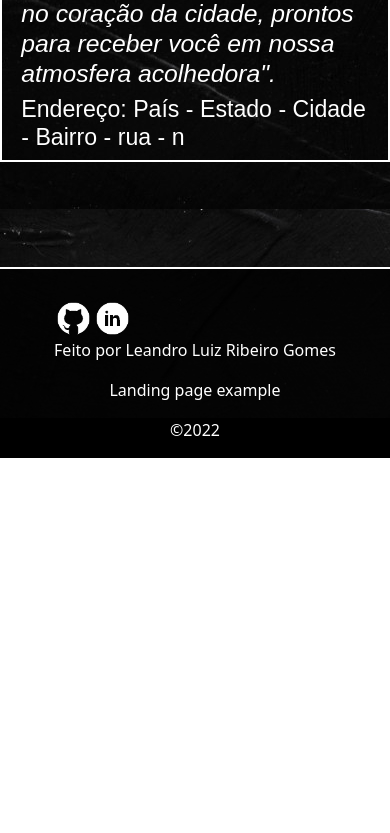
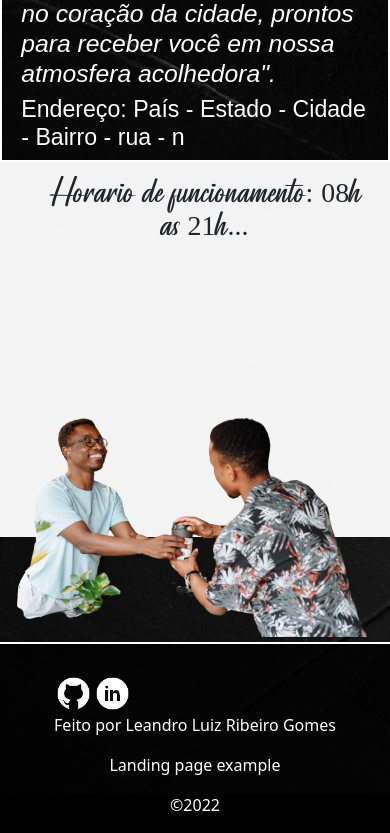
Before and after one commit to leanluizz/componentes-react-reutilizaveis-, a React (Create React App) app: page /Sobre in a window 390 px wide. Shown: the part 2459-3292 px from the top of the page. Before the commit the page ends 2917 px from the top, so only its background shows below. Built offline with nearby package versions, Linux system fonts and the light colour scheme.

Commit message:
test mobile client

```diff
--- a/src/Home.jsx
+++ b/src/Home.jsx
@@ -6,7 +6,7 @@ import Footer from './components/Footer';
 import Nav from './components/Menu/nav';
 import Mosaico from './components/Body/mosaico';
 import Grid from './components/Body/apresentacao';
-import Contact from './components/Body/contact';
+import Contact from './components/Body/TwoItens';
 import WhatsAppIcon from './components/WhatsAppIcon/whatsappIcon';
 import Itens from './components/Body/itens';
 
@@ -69,9 +69,11 @@ img={Funcionarios}
 contact={WhatsApp}
 text={"Estamos a apenas uma mensagem de distância no WhatsApp! Faça seu pedido ou tire suas dúvidas agora mesmo."}
 font={"Coffee"}
+Background={"white"}
 />
 <Itens
-text={"Aluguns doces e cafés do nosso cardápio . . ."}
+classTitle={"title"}
+text={"Alguns doces e cafés do nosso cardápio . . ."}
 font={"Coffee"}
 Color={"white"}
 ColorTitle={"white"}
--- a/src/components/Body/contact.jsx
+++ b/src/components/Body/TwoItens.jsx
@@ -1,12 +1,14 @@
-export default function Contact({font,text,img, contact, widthText}){
+export default function Contact({Reverse, Background, font,text,img, contact, widthText}){
     const box ={
         display:window.innerWidth < 700 ? "" : "flex",
+        flexDirection:Reverse ? "row-reverse" : "",
         justifyContent:"space-between",
-        background:"white",
+        background:Background,
     }
     const boxChildren = {
         marginLeft:"5%",
-        display:"flex", alignItems:"center"
+        display:"flex",
+        alignItems:"center"
         }
     const texto = {
         padding:"20px",
--- a/src/components/Body/itens.jsx
+++ b/src/components/Body/itens.jsx
@@ -23,13 +23,14 @@ export default function Itens(
     textSixFirst,textSixSecond,
 
     WidthImg,
-    HeightImg
+    HeightImg,
+
+    classTitle
 }){
     const title = {
         fontFamily:font,
         color:ColorTitle,
         padding:"5%",
-        marginTop:"60%",
     }
     const grid = {
         display: window.innerWidth <= 700 ? "flex" : "grid",
@@ -49,7 +50,7 @@ export default function Itens(
     }
     return (
         <div>
-            <h1 style={title}>{text}</h1>
+            <h1 className={classTitle} style={title}>{text}</h1>
             <div style={grid}>
                     <div>
                     <img style={img} src={imgOne} alt="" />
--- /dev/null
+++ b/src/components/Sobre/animateImage.jsx
@@ -0,0 +1,18 @@
+export default function animateimg({img, Background}){
+    const box = {
+        background:Background,
+        marginTop:"100px"
+    }
+    return(
+        <div style={box}>
+            <div>
+            <img src={img} alt="" />
+            </div>
+            <div>
+                <h3>
+                    Aberto das 08h as 18h
+                </h3>
+            </div>
+        </div>
+    )
+}
--- a/src/pages/sobre.jsx
+++ b/src/pages/sobre.jsx
@@ -7,12 +7,15 @@ import Text from '../components/Sobre/text';
 import Local from '../components/Sobre/local';
 import WhatsAppIcon from '../components/WhatsAppIcon/whatsappIcon';
 import Footer from '../components/Footer';
+import AnimateImg from '../components/Sobre/animateImage';
 
 //Images
 import Icon from '../image/Nav/icon-menu.png';
 import Person from '../image/Sobre/pessoa-servindo.png';
 import WhatsApp from '../image/Contato/whatsappIcon.png';
 import Coffee from '../image/Sobre/coffee.jpg';
+import Servindo from '../image/Sobre/servindo.png';
+import Contact from '../components/Body/TwoItens';
 
 //Animate
 import 'animate.css'
@@ -44,6 +47,13 @@ const Home = () => {
                 rua={"rua -"}
                 n={"n"}
             />
+            <Contact
+            img={Servindo}
+            text={"Horário de funcionamento: 08h ás 21h..."}
+            font={"Coffee"}
+            Background={"#f9f9f9f9"}
+            Reverse={"true"}
+            />
             <Footer
             linkedin={"https://www.linkedin.com/in/leandro-luiz-a022131bb/"}
             github={"https://github.com/leanluizz"}
--- a/src/styles/Sobre/sobre.css
+++ b/src/styles/Sobre/sobre.css
@@ -6,7 +6,13 @@ h1{
     div .card{
         padding: 0px;
     }
+    div .title{
+        margin-top: 60%;
+    }
 }
 .card{
     padding: 20px;
 }
+.title{
+    margin-top: 20%;
+}
```
Also changed, not shown: src/image/Sobre/servindo.png (added).
